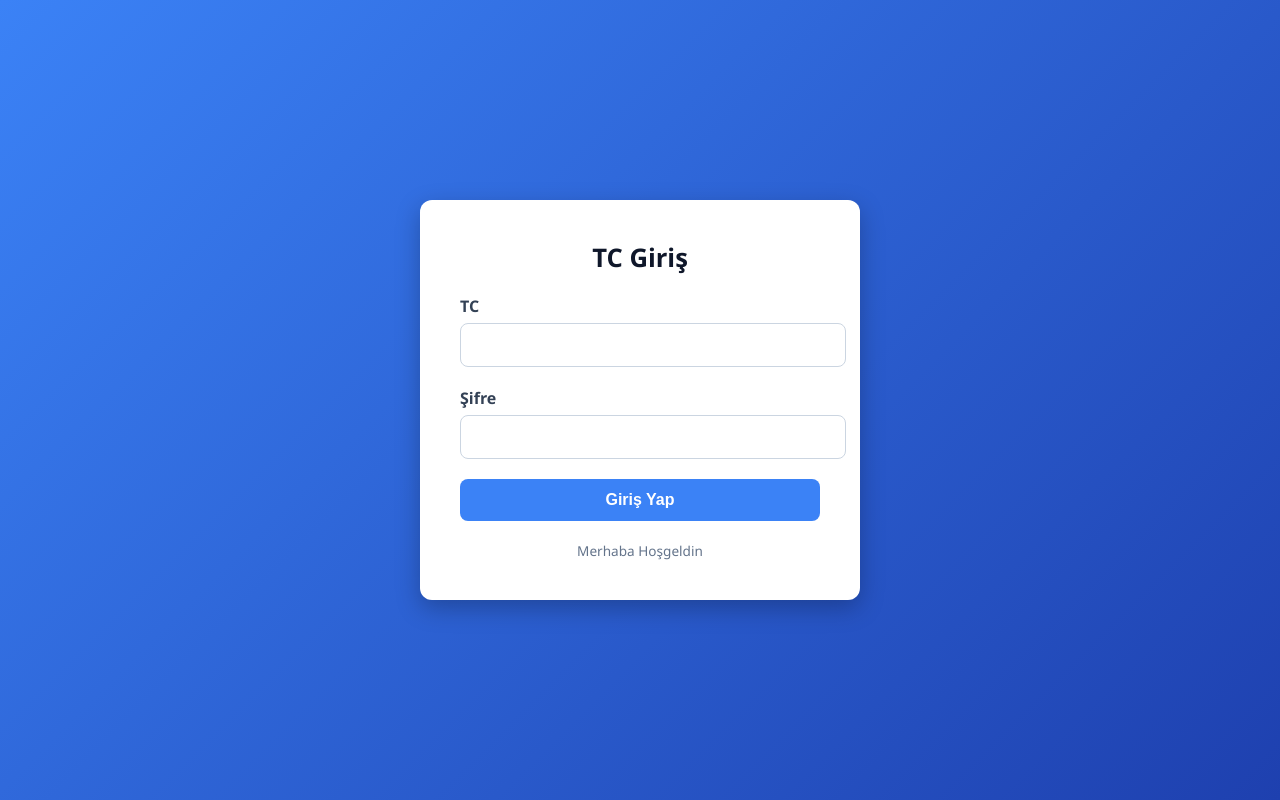
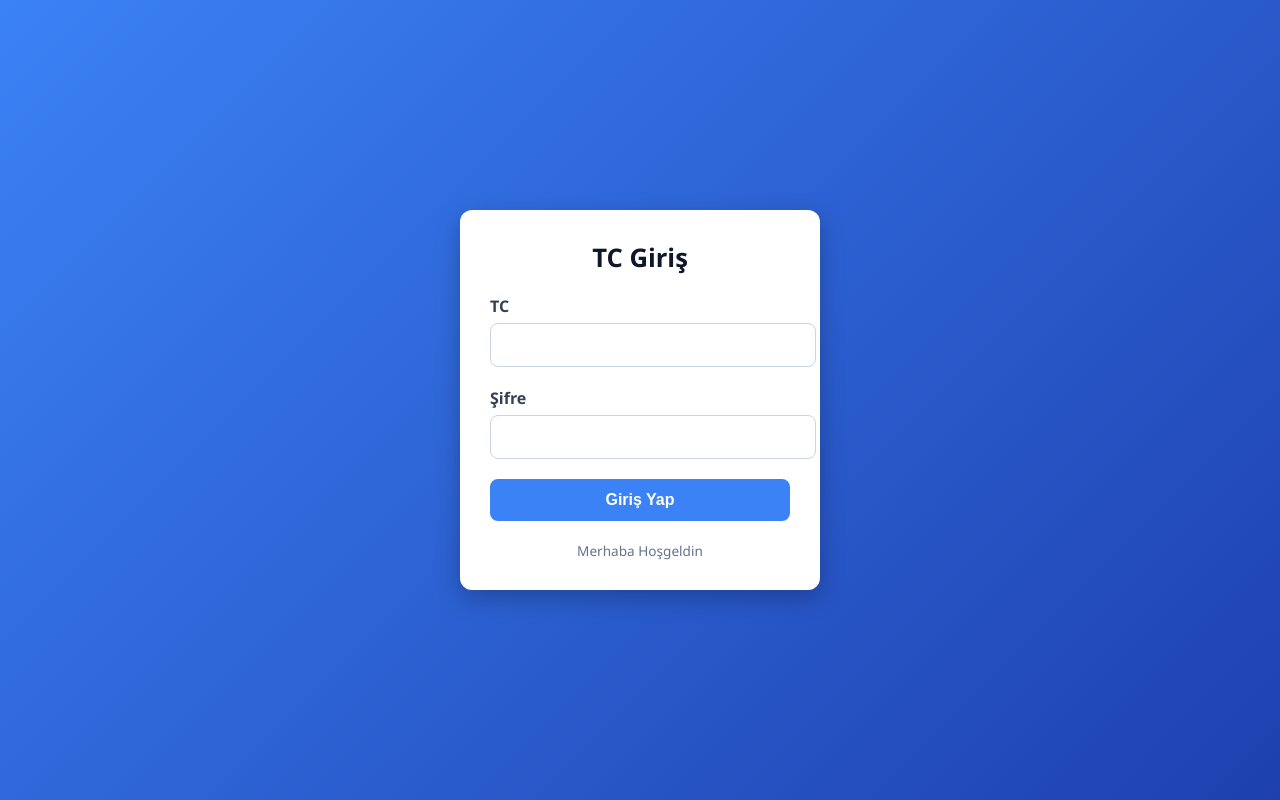
Before and after one commit to borancakirrrx/oyun-giris-site, a website: page public/index.html in a window 1280 px wide. Drawn offline with Linux system fonts and the light colour scheme.

Commit message:
Update index.html

```diff
--- a/public/index.html
+++ b/public/index.html
@@ -20,11 +20,12 @@ body {
     /* Kart */
 .login-box {
   background: #ffffff;
-        width: 360px;
-        padding: 40px;
+  width: 300px;       /* Önceden 360px idi, biraz küçültüldü */
+  padding: 30px;      /* Önceden 40px idi */
   border-radius: 12px;
   box-shadow: 0 8px 24px rgba(0,0,0,0.25);
 }
+
 
       .login-box h1 {
         margin: 0 0 20px;
```
Lines whose indentation alone changed are shown as unchanged.
